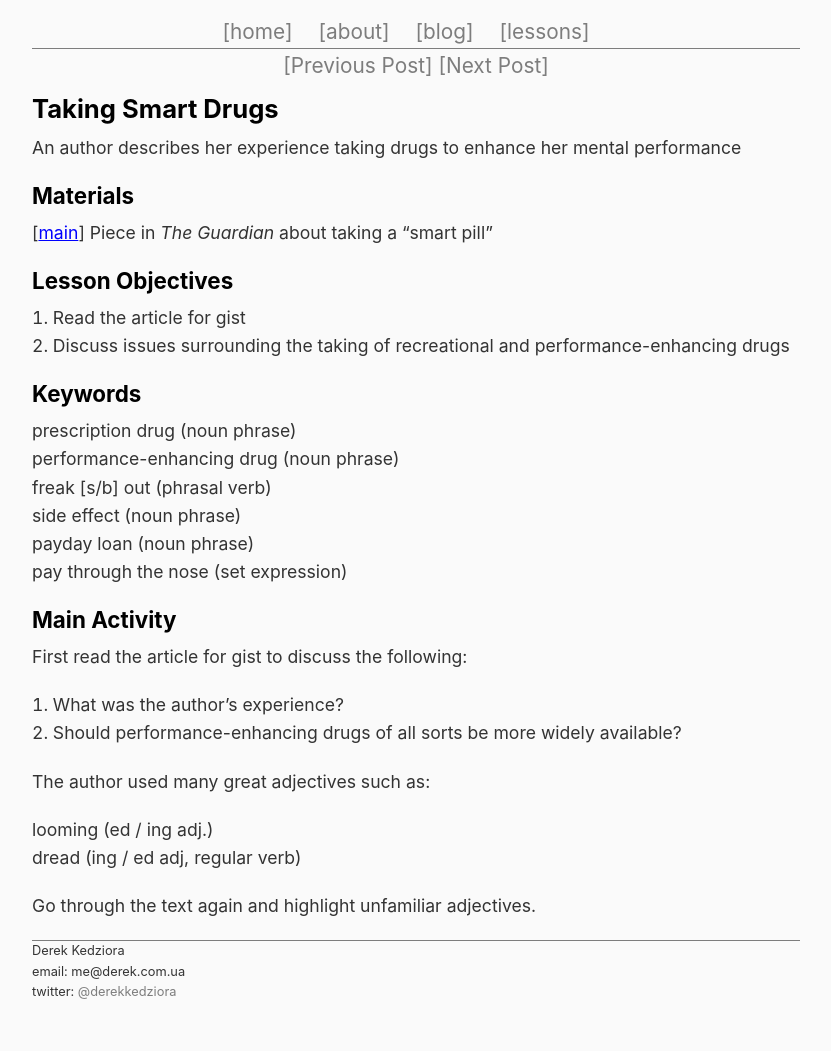
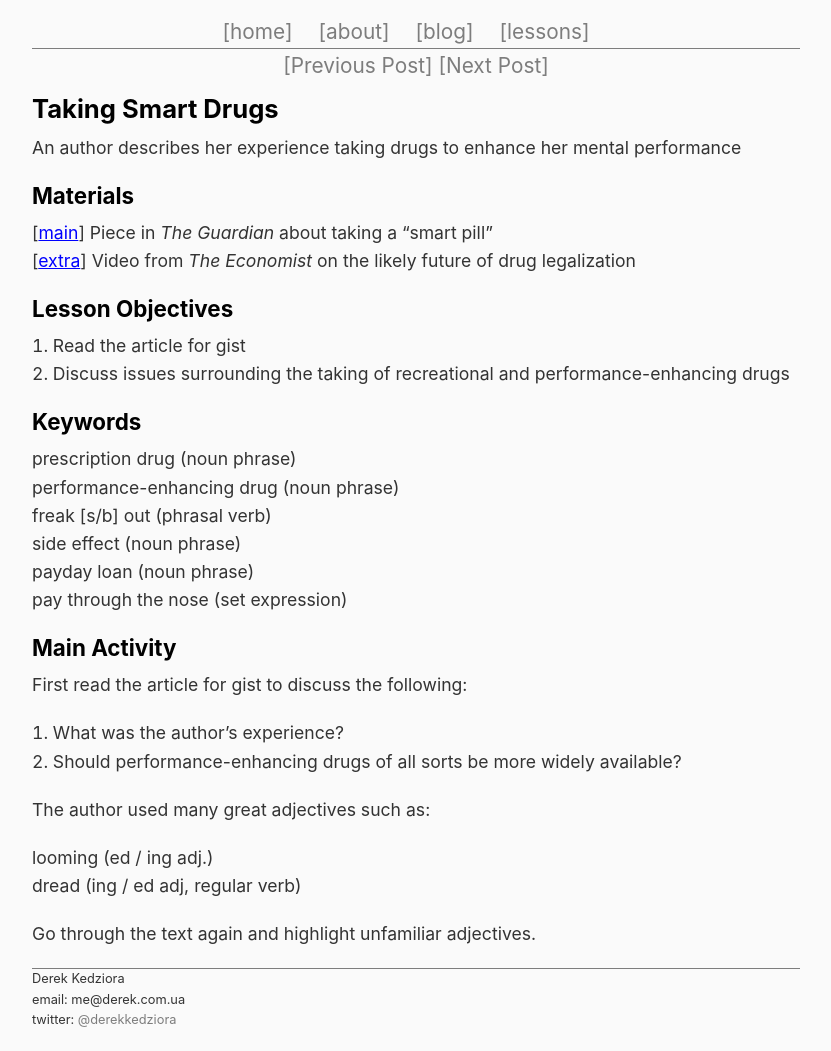
Before and after one commit to ZeroDeth/derekkedziora.github.io, a Jekyll site: the page built from _posts/2016-11-23-smart-drugs.md, in a window 1280 px wide. Shown: the whole page, without its empty margins (224-1055 px from the left). Built offline with Jekyll 4.4.1, drawn with Linux system fonts in a browser that asks for light colours; before the commit the page ends 1023 px from its top, so only the background shows below that.

Commit message:
video added

```diff
--- a/_posts/2016-11-23-smart-drugs.md
+++ b/_posts/2016-11-23-smart-drugs.md
@@ -11,6 +11,7 @@ permalink: "/lessons/mental-performance-drugs"
 ### Materials
 
 [<a href="https://www.theguardian.com/commentisfree/2016/oct/31/i-took-a-prescription-pill-to-get-a-lot-of-work-done-quickly-heres-what-happened" target="_blank">main</a>] Piece in *The Guardian* about taking a "smart pill"
+[<a href="https://www.youtube.com/watch?v=j5T-LYTPRVs&feature=youtu.be" target="_blank">extra</a>] Video from *The Economist* on the likely future of drug legalization
 
 ### Lesson Objectives
 
```
